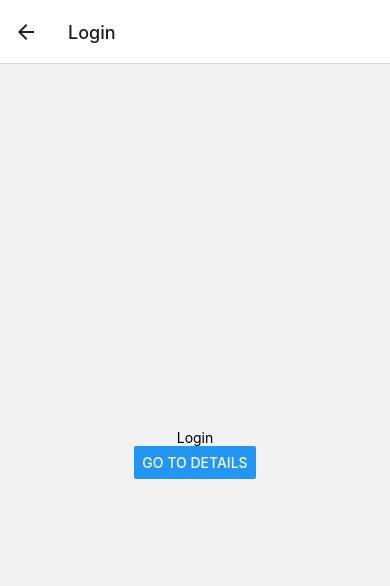
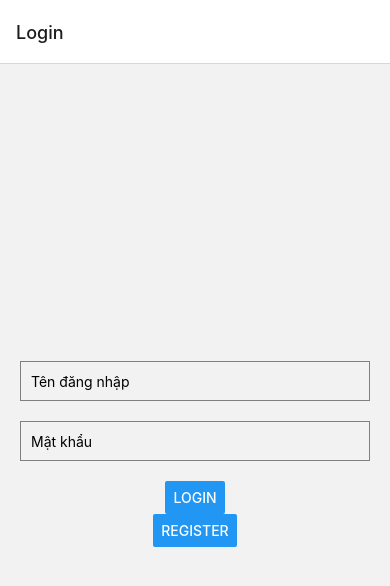
Before and after one commit to NhanTanDat/appchatmobile, a React Native app: screen /Login in a window 390 px wide. Shown: the top 586 px of the page. Built offline with nearby package versions, Linux system fonts and the light colour scheme; no server answers.

Commit message:
Login Regester, CallAPI

```diff
--- a/App.js
+++ b/App.js
@@ -18,57 +18,12 @@ const Stack = createStackNavigator();
 
 
 export default function App() {
-  const [data, setData] = useState(null);
-
-  const [name, setName] = useState(null);
-  const [email, setemail] = useState(null);
-  const [password, setpassword] = useState(null);
-
-  const fetchdataresgiter = () => {
-    // Define the endpoint URL
-    const apiUrl = 'http://localhost:5000/api/users/register';
-
-    // If the API requires authentication, include your API key or token
-    const headers = {
-      'Content-Type': 'application/json; charset=utf-8'
-    };
-
-    const requestBody = {
-      name: name,
-      email: email,
-      password: password
-    };
-
-    // Make the API call
-    fetch(apiUrl, {
-      method: 'POST', // Specify the HTTP method
-      headers: headers,
-      body: JSON.stringify(requestBody) // Convert request body to JSON string
-    })
-      .then(response => {
-        if (!response.ok) {
-          throw new Error('Network response was not ok');
-        }
-        return response.json();
-      })
-      .then(data => {
-        // Handle the API response data
-        setData(data);
-      })
-      .catch(error => {
-        console.error('There was a problem with the API call:', error);
-      });
-  }
-
-  useEffect(() => {
-    fetchdataresgiter();
-  },[data]);
 
   return (
     <NavigationContainer>
       <Stack.Navigator>
-         <Stack.Screen name="Home" component={Home} />
         <Stack.Screen name="Login"  component={Login} />
+        <Stack.Screen name="Home" component={Home} />
         <Stack.Screen name="Register" component={Register} />
         <Stack.Screen name="Chat" component={Chat} />
       </Stack.Navigator>
--- a/modules/Auth/Login.js
+++ b/modules/Auth/Login.js
@@ -1,16 +1,108 @@
 // HomeScreen.js
 import { useNavigation } from '@react-navigation/native';
-import React from 'react';
-import { View, Text, Button } from 'react-native';
+import React, { useEffect, useState } from 'react';
+import { View, Text, TextInput, Button, StyleSheet, Alert } from 'react-native';
+import { baseUrl, postRequest } from "../service";
+import AsyncStorage from '@react-native-async-storage/async-storage';
 
-export default function Login({ navigation }) {
+export default function Login() {
+  const navigation = useNavigation();
+
+  const[username,setUsername]=useState("")
+  const[password,setPassword]=useState("")
+  const[error,setError]=useState("")
+  const[token,setToken]=useState("")
+  const handlePushChat = () => {
+    navigation.navigate('Home');
+  }
+
+  const handlePushRegister = () => {
+    navigation.navigate('Register');
+  }
+const checkUser =async()=>{
+  try {
+    const storedToken = await AsyncStorage.getItem('token');
+    if (storedToken !== null) {
+        // Token is retrieved successfully
+        handlePushChat()
+    } else{
+      await AsyncStorage.setItem('token',token);
+      handlePushChat()
+    }
+} catch (error) {
+    // Error retrieving data
+    console.error('Error retrieving token:', error);
+}
+}
+
+  useEffect(()=>{
+    checkUser();
+
+  },[])
+  const fetchDataLogin = async () => {
+    console.log("a  x")
+    const apiUrl = 'http://localhost:5000/api/users/login';
+    const headers = {
+        'Content-Type': 'application/json; charset=utf-8',
+        // 'Authorization':'Bearer eyJhbGciOiJIUzI1NiIsInR5cCI6IkpXVCJ9.eyJpc3MiOiJUYW4gRGF0Iiwic3ViIjoiNjVlNzM2MTk1MDA5ZTQ2ZWE4ZTE0Zjc0IiwiaWF0IjoxNzA5NjUxNTE5NTY0LCJleHAiOjE3MDk4MjQzMTk1NjR9.-JXf68b7vaUQpTtkK5Z_A0QkoalNlUwWvdldiXMlnPM'
+    };
+    const requestBody = {
+
+        email: username,
+        password: password
+    };
+    const response = await postRequest(
+      apiUrl,
+      JSON.stringify(requestBody)
+    );
+
+    if (response) {
+      console.log(response)
+      setToken(response.token)
+    }
+
+    if (response.error) {
+      console.log(response.message)
+      return setError(response.message);
+    }
+    checkUser();
+  }
   return (
-    <View style={{ flex: 1, alignItems: 'center', justifyContent: 'center' }}>
-      <Text>Login</Text>
-      <Button
-        title="Go to Details"
-        onPress={() => navigation.navigate('Register')}
-      />
+    <View style={styles.container}>
+      <TextInput
+                style={styles.input}
+                placeholder="Tên đăng nhập"
+                value={username}
+                onChangeText={setUsername}
+            />
+            <TextInput
+                style={styles.input}
+                placeholder="Mật khẩu"
+                secureTextEntry={true}
+                value={password}
+                onChangeText={setPassword}
+
+            />
+
+    <Button title="Login" onPress={fetchDataLogin}/>
+    <Button title="Register" onPress={handlePushRegister}/>
     </View>
   );
-}
+};
+
+const styles = StyleSheet.create({
+  container: {
+    flex: 1,
+    justifyContent: 'center',
+    alignItems: 'center',
+    padding: 20,
+  },
+  input: {
+    width: '100%',
+    height: 40,
+    borderColor: 'gray',
+    borderWidth: 1,
+    marginBottom: 20,
+    paddingHorizontal: 10,
+  },
+});
--- a/modules/Auth/Register.js
+++ b/modules/Auth/Register.js
@@ -1,12 +1,109 @@
-// DetailsScreen.js
+import React, { useState } from 'react';
+import { View, Text, TextInput, Button, StyleSheet } from 'react-native';
+import { baseUrl, postRequest } from "../service";
+import AsyncStorage from '@react-native-async-storage/async-storage';
 import { useNavigation } from '@react-navigation/native';
-import React from 'react';
-import { View, Text } from 'react-native';
 
-export default function Register() {
-  return (
-    <View style={{ flex: 1, alignItems: 'center', justifyContent: 'center' }}>
-      <Text>Register</Text>
-    </View>
-  );
-}
+const Register = () => {
+    const [name, setName] = useState("");
+    const [username, setUsername] = useState("");
+    const [password, setPassword] = useState("");
+    const [error, setError] = useState(null);
+    const navigation = useNavigation();
+
+    const handlePushChat = () => {
+      navigation.navigate('Chat');
+    }
+
+    const handleRegister = () => {
+        console.log(name);
+        console.log(username);
+        console.log(password);
+        // Call the function to register the user
+        fetchDataRegister();
+
+    }
+      const fetchDataRegister = async () => {
+        const apiUrl = 'http://localhost:5000/api/users/register';
+        const headers = {
+            'Content-Type': 'application/json; charset=utf-8',
+            // 'Authorization':'Bearer eyJhbGciOiJIUzI1NiIsInR5cCI6IkpXVCJ9.eyJpc3MiOiJUYW4gRGF0Iiwic3ViIjoiNjVlNzM2MTk1MDA5ZTQ2ZWE4ZTE0Zjc0IiwiaWF0IjoxNzA5NjUxNTE5NTY0LCJleHAiOjE3MDk4MjQzMTk1NjR9.-JXf68b7vaUQpTtkK5Z_A0QkoalNlUwWvdldiXMlnPM'
+        };
+        const requestBody = {
+            name: name,
+            email: username,
+            password: password
+        };
+        const response = await postRequest(
+          apiUrl,
+          JSON.stringify(requestBody)
+        );
+
+
+        if (response) {
+          console.log(response)
+          await AsyncStorage.setItem('token', response.token);
+          handlePushChat()
+        }
+
+        if (response.error) {
+          console.log(response.message)
+          return setError(response.message);
+        }
+    }
+    return (
+        <View style={styles.container}>
+            <Text style={styles.heading}>User Registration</Text>
+            <TextInput
+                style={styles.input}
+                placeholder="Tên"
+                value={name}
+                onChangeText={setName}
+            />
+            <TextInput
+                style={styles.input}
+                placeholder="Tên đăng nhập"
+                value={username}
+                onChangeText={setUsername}
+            />
+            <TextInput
+                style={styles.input}
+                placeholder="Mật khẩu"
+                secureTextEntry={true}
+                value={password}
+                onChangeText={setPassword}
+            />
+            {error && ( <Text style={error ?  {margin: "20px"} : {margin: "0px"} }>
+            {error}
+            </Text>)}
+            <Button
+                title="Register"
+                onPress={handleRegister}
+            />
+        </View>
+    );
+};
+
+const styles = StyleSheet.create({
+    container: {
+        flex: 1,
+        justifyContent: 'center',
+        alignItems: 'center',
+        paddingHorizontal: 20,
+    },
+    heading: {
+        fontSize: 24,
+        marginBottom: 20,
+    },
+    input: {
+        width: '100%',
+        height: 40,
+        marginBottom: 10,
+        paddingHorizontal: 10,
+        borderColor: '#ccc',
+        borderWidth: 1,
+        borderRadius: 4,
+    },
+});
+
+export default Register;
--- a/modules/Home/Home.js
+++ b/modules/Home/Home.js
@@ -1,14 +1,15 @@
 // DetailsScreen.js
 import { useNavigation } from '@react-navigation/native';
 import React from 'react';
-import { View, Text,Button } from 'react-native';
+import { View, Text, Button, StyleSheet } from 'react-native';
 
 export default function Home() {
     const navigation = useNavigation();
 
     return (
-    <View style={{ flex: 1, alignItems: 'center', justifyContent: 'center' }}>
+        <View style={styles.container}>
             <Text>Home Screen</Text>
+            <View style={styles.buttonContainer}>
                 <Button
                     title="Go to Register"
                     onPress={() => navigation.navigate('Register')}
@@ -22,5 +23,21 @@ export default function Home() {
                     onPress={() => navigation.navigate('Chat')}
                 />
             </View>
+        </View>
     );
 }
+
+const styles = StyleSheet.create({
+    container: {
+        flex: 1,
+        alignItems: 'center',
+        justifyContent: 'center',
+    },
+    buttonContainer: {
+        position: 'absolute',
+        bottom: 20,
+        width: '100%',
+        flexDirection: 'row',
+        justifyContent: 'space-evenly',
+    },
+});
```
Also changed, not shown: package.json (+8 -0 lines), 1 other file (tests, documents, lock files or other folders). Lines whose indentation alone changed are shown as unchanged.
